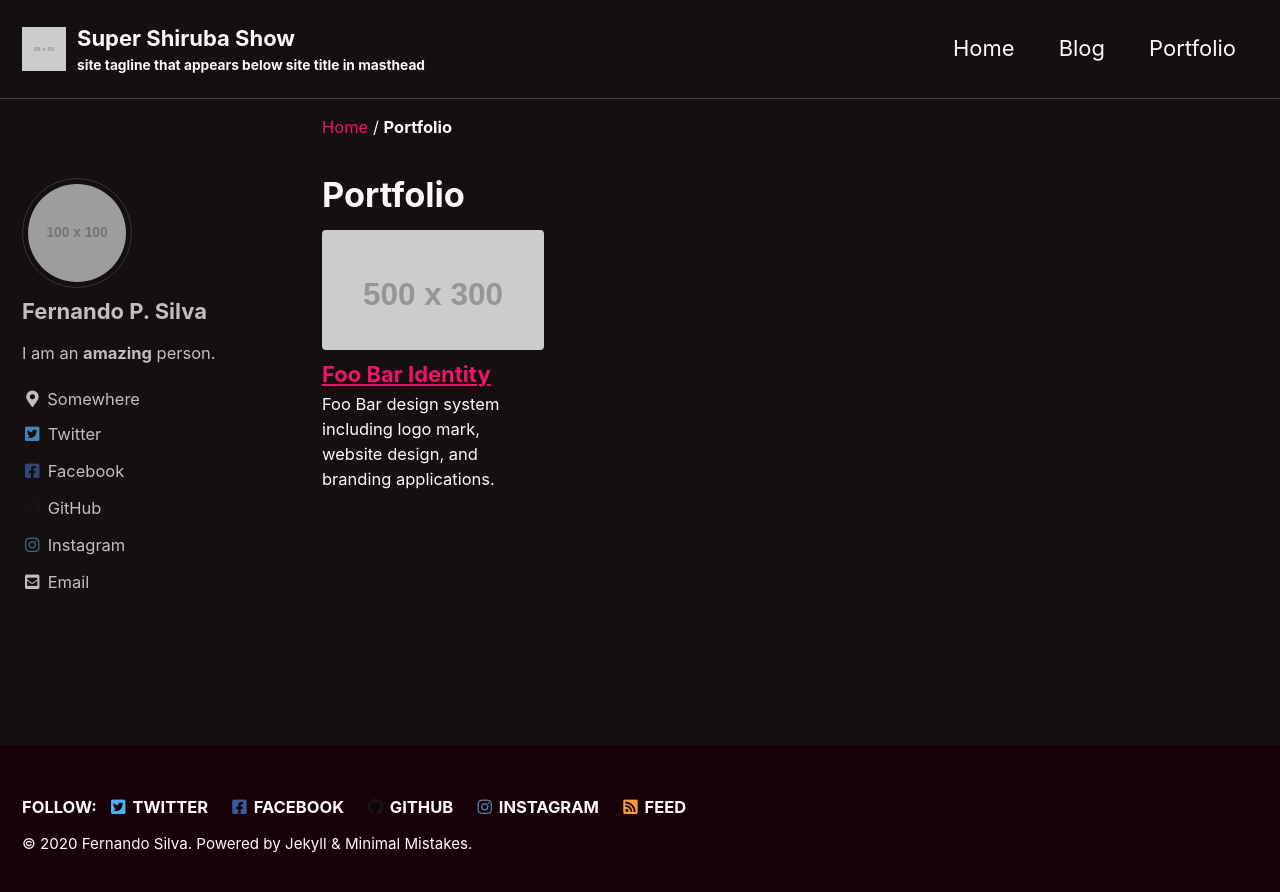
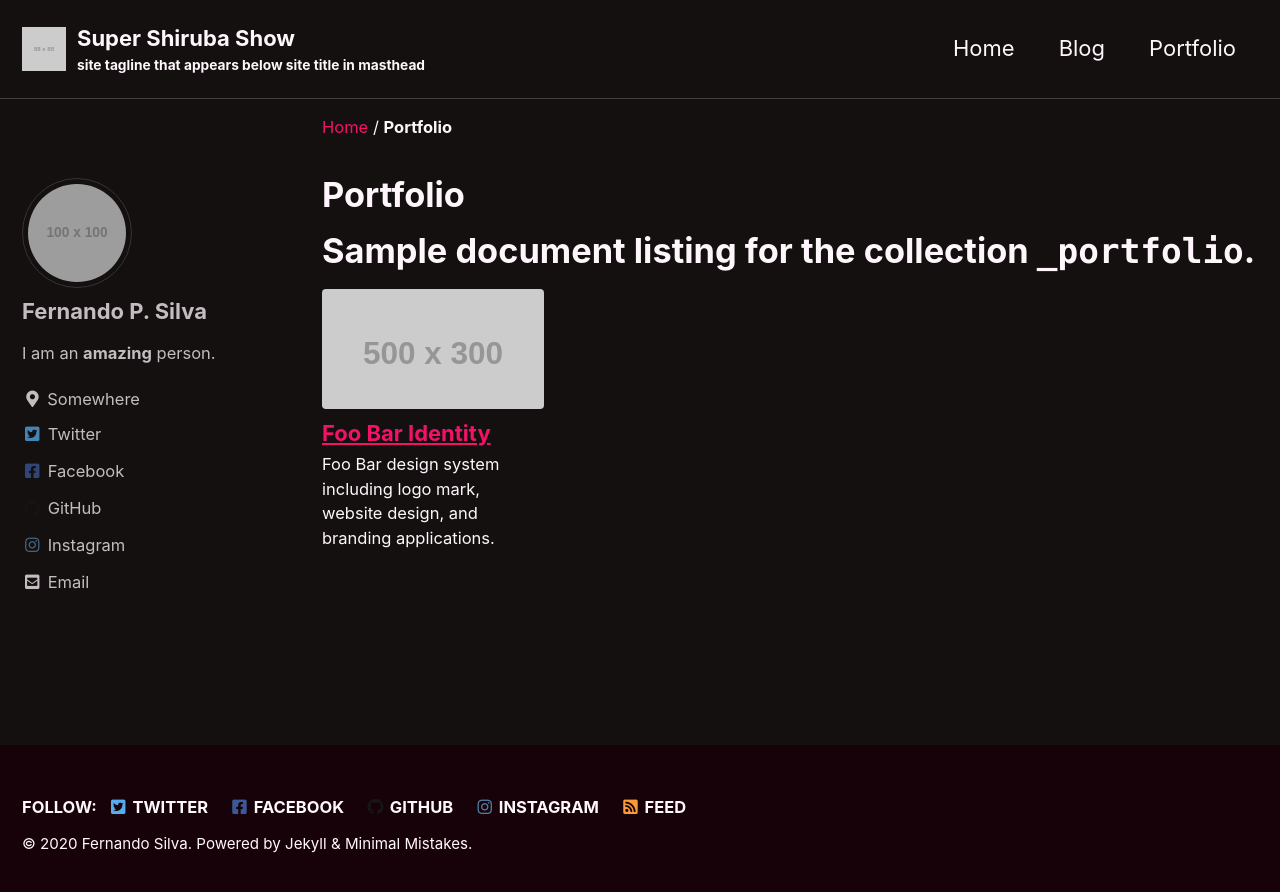
Before and after one commit to fshiruba/ShirubaSite, a Jekyll site: the page built from _pages/portfolio.md, in a window 1280 px wide. Shown: the top 892 px of the page. Built offline with Jekyll 4.4.1, drawn with Linux system fonts in a browser that asks for light colours; cached includes are drawn as plain includes.

Commit message:
Update portfolio.md

```diff
--- a/_pages/portfolio.md
+++ b/_pages/portfolio.md
@@ -6,3 +6,6 @@ collection: portfolio
 entries_layout: grid
 classes: wide
 ---
+
+
+# Sample document listing for the collection `_portfolio`.
```
